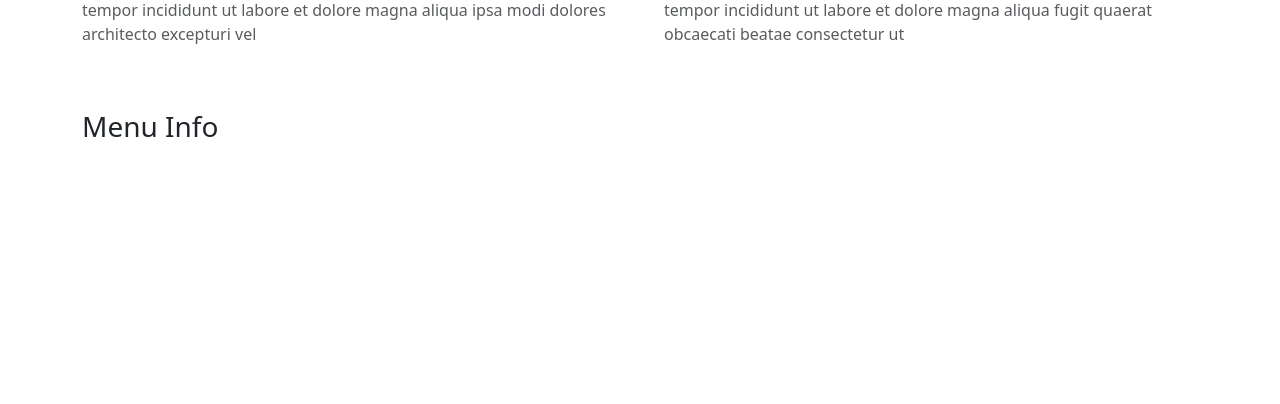
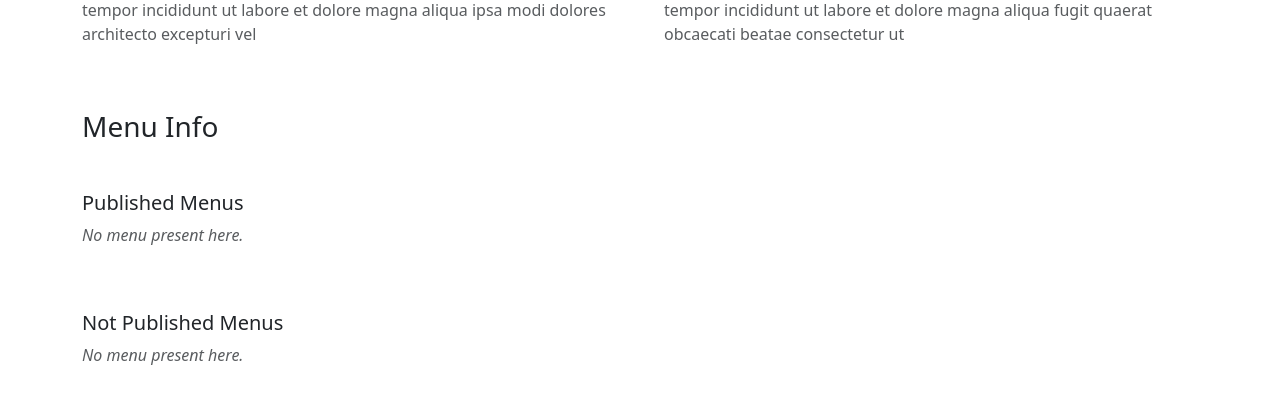
Before and after one commit to applewebbo/mensa_pro, a Django app: page /accounts/profile/ in a window 1280 px wide. Shown: the part 188-592 px from the top of the page. Run offline with Django 4.2, Linux system fonts and the light colour scheme; the visitor is signed in with stand-in values (Sample User, id 1); data that the repository does not hold is empty.

Commit message:
changed models and profile page, initial crud via htmx for #12 and #13

```diff
--- a/accounts/views.py
+++ b/accounts/views.py
@@ -7,8 +7,11 @@ from meals.models import Menu
 def profile(request):
     user = request.user
     menus = Menu.objects.filter(user=user).prefetch_related("meals")
+    active_menus = menus.filter(active=True)
+    inactive_menus = menus.filter(active=False)
     context = {
         "user": user,
-        "menus": menus,
+        "active_menus": active_menus,
+        "inactive_menus": inactive_menus,
     }
     return render(request, "accounts/profile.html", context)
--- a/meals/urls.py
+++ b/meals/urls.py
@@ -6,16 +6,26 @@ app_name = "meals"
 
 urlpatterns = [
     path("menu-create/", views.menu_create, name="menu_create"),
-    path("menu/<int:pk>", views.menu_view, name="menu_view"),
-    path("menu/<int:pk>/<int:week>", views.menu_weekly_view, name="menu_weekly_view"),
+    path("menu/<int:menu_id>", views.menu_view, name="menu_view"),
+    path(
+        "menu/<int:menu_id>/<int:week>", views.menu_weekly_view, name="menu_weekly_view"
+    ),
 ]
 
 htmx_urlpatterns = [
     path(
-        "menu-weeks/<int:pk>",
+        "menu-weeks/<int:menu_id>",
         views.single_menu_with_active_weeks,
         name="menu_weeks_view",
     ),
+    path(
+        "meal-week/<int:menu_id>/<int:week>",
+        views.week_meals_create,
+        name="week_meals_create",
+    ),
+    path("menu-delete/<int:menu_id>", views.menu_delete, name="menu_delete"),
+    path("menu-hide/<int:menu_id>", views.menu_hide, name="menu_hide"),
+    path("menu-publish/<int:menu_id>", views.menu_publish, name="menu_publish"),
 ]
 
 urlpatterns += htmx_urlpatterns
--- a/templates/accounts/profile.html
+++ b/templates/accounts/profile.html
@@ -24,37 +24,54 @@
         <h3 class="mb-3">Menu Info</h3>
 
         <!--  Active Menus  -->
-        {% for menu in menus %}
-          {% if menu.active %}
-            <div class="mb-5">
-              <h5 class="mb-4">Active Menus</h5>
-              <div>
-                <h6 class="mb-3"><a href="{% url 'meals:menu_view' menu.pk %}">{{menu.title}}</a></h6>
-                <!--  Active Weeks  -->
-                <div hx-get="{% url 'meals:menu_weeks_view' menu.pk %}" hx-trigger="load"></div>
-              </div>
+        <div class="my-5">
+          <h5>Published Menus</h5>
+          <div>
+            <div class="row g-3">
+              {% for menu in active_menus %}
+                <div class="col-lg-6">
+                  <h6 class="mb-2">
+                    {{menu.get_type_display}}
+                    <button class="btn btn-sm btn-light" hx-post="{% url 'meals:menu_view' menu.pk %}"
+                    >View</button>
+                    <button class="btn btn-sm btn-light" hx-post="{% url 'meals:menu_hide' menu.pk %}"
+                            hx-confirm="Are you sure you want to unpublish {{menu.school}} ({{menu.get_type_display}})?">Hide</button>
+                    <button class="btn btn-sm btn-light" hx-post="{% url 'meals:menu_delete' menu.pk %}"
+                            hx-confirm="Are you sure you want to delete {{menu.school}} ({{menu.get_type_display}})?">Delete</button>
+                  </h6>
+              <!--  Active Weeks  -->
+                  <div hx-get="{% url 'meals:menu_weeks_view' menu.pk %}" hx-trigger="load"></div>
+                </div>
+              {% empty %}
+                <p class="fst-italic text-muted">No menu present here.</>
+              {% endfor %}
             </div>
-          {% endif %}
-        {% endfor %}
+          </div>
+        </div>
 
         <!-- Not Active Menus -->
-        {% for menu in menus %}
-          {% if not menu.active %}
-            <div class="mb-5">
-              <h5 class="mb-4">Not Active Menus</h5>
-              <div>
-                <h6 class="mb-3"><a href="{% url 'meals:menu_view' menu.pk %}">{{menu.title}}</a></h6>
-                <!--  Active Weeks  -->
-                <div hx-get="{% url 'meals:menu_weeks_view' menu.pk %}" hx-trigger="load"></div>
+        <div class="my-5">
+          <h5>Not Published Menus</h5>
+          <div>
+            {% for menu in inactive_menus %}
+              <div class="mb-3">
+                <h6 class="mb-2">
+                  {{menu.get_type_display}}
+                  <button class="btn btn-sm btn-light" hx-post="{% url 'meals:menu_view' menu.pk %}"
+                  >View</button>
+                  <button class="btn btn-sm btn-light" hx-post="{% url 'meals:menu_publish' menu.pk %}"
+                          hx-confirm="Are you sure you want to publish {{menu.school}} ({{menu.get_type_display}})?">Publish</button>
+                  <button class="btn btn-sm btn-light" hx-post="{% url 'meals:menu_delete' menu.pk %}"
+                          hx-confirm="Are you sure you want to delete {{menu.school}} ({{menu.get_type_display}})?">Delete</button>
+                </h6>
               </div>
-            </div>
-          {% endif %}
-        {% endfor %}
-
+            {% empty %}
+              <p class="fst-italic text-muted">No menu present here.</p>
+            {% endfor %}
+          </div>
+        </div>
       </div>
     </div>
 
-
-
   </div>
 {% endblock content %}
--- a/templates/meals/menu-create.html
+++ b/templates/meals/meal-create.html
@@ -1,13 +1,13 @@
 {% extends 'base.html' %}
 {% load crispy_forms_tags %}
 
-{% block title %}Menu Creation{% endblock title %}
+{% block title %}Meal Creation for {{menu.title}}{% endblock title %}
 
 
 {% block content %}
   <div class="container mt-5">
-    <h3 class="mb-3">Create a menu</h3>
-    <form method="POST">
+    <h3 class="mb-3">Create your meal</h3>
+    <form method="post">
       {% csrf_token %}
       {{ form|crispy }}
       <div class="d-grid">
--- a/templates/meals/weekly-menu-view.html
+++ b/templates/meals/weekly-menu-view.html
@@ -4,7 +4,7 @@
 {% block content %}
   <div class="container">
     <h2 class="text-center m-3">{{menu.title}} - Week {{week}}</h2>
-    <div class="row">
+    <div class="row g-3">
       {% for meal in weekly_meals %}
         <div class="col-md-6 col-lg-4 col-xl-3">
           <div class="card">
```
Also changed, not shown: meals/admin.py (+7 -2 lines), meals/forms.py (+8 -2 lines), meals/models.py (+28 -15 lines), meals/views.py (+73 -10 lines), templates/meals/includes/active-weeks.html (deleted, +0 -28 lines), templates/meals/includes/weeks.html (added, +23 -0 lines), templates/meals/menu-view.html (+11 -7 lines), meals/migrations/0001_initial.py.
